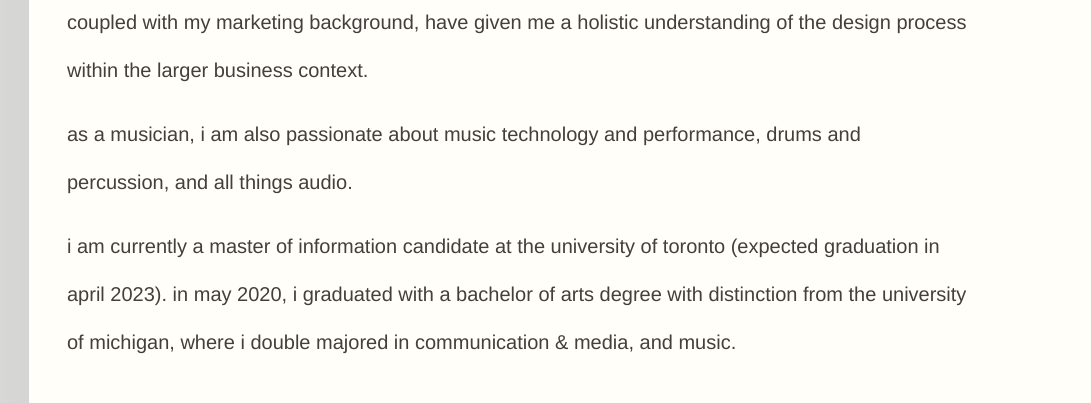
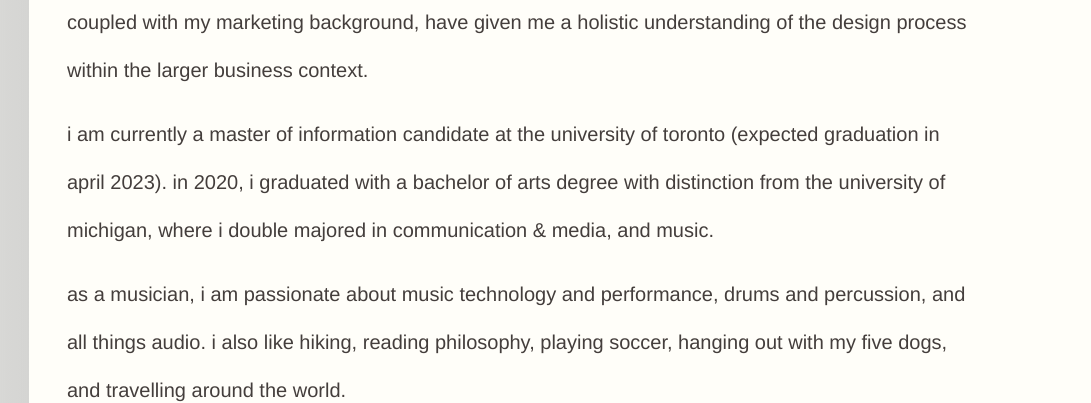
Before and after one commit to amahimtu/website, a plain HTML site: page about.html in a window 1280 px wide. Shown: the part 401-804 px from the top of the page, 189-1280 px from the left. Drawn offline with nearby package versions, Linux system fonts and the light colour scheme; a web font is replaced by a local one.

Commit message:
added to about page

```diff
--- a/about.html
+++ b/about.html
@@ -52,8 +52,8 @@
 
 		<p>Hi, I’m a UX and product designer. I leverage principles and concepts from human-computer interaction (HCI) and marketing to design intuitive experiences and products that are useful, usable, and desirable.</p>
 		<p>Before transitioning into design, I worked in the marketing divisions of world-renowned companies in the audio and music industries, namely Shure Incorporated and Pearl Corporation. My UX skills, coupled with my marketing background, have given me a holistic understanding of the design process within the larger business context.</p>
-		<p>As a musician, I am also passionate about music technology and performance, drums and percussion, and all things audio.</p>
-		<p>I am currently a Master of Information Candidate at the University of Toronto (expected graduation in April 2023). In May 2020, I graduated with a Bachelor of Arts degree with distinction from the University of Michigan, where I double majored in communication & media, and music.</p><br>
+		<p>I am currently a Master of Information Candidate at the University of Toronto (expected graduation in April 2023). In 2020, I graduated with a Bachelor of Arts degree with distinction from the University of Michigan, where I double majored in communication & media, and music.</p>
+		<p>As a musician, I am passionate about music technology and performance, drums and percussion, and all things audio. I also like hiking, reading philosophy, playing soccer, hanging out with my five dogs, and travelling around the world.</p><br>
 		<button id="view-project-button"><a href="akshay-mahimtura-resume.pdf" target="_blank">Download Resume.</a></button><br>
 
 		<!--<p>Skills: Wireframing, prototyping, information architecture, affinity diagramming, usability testing, user interviews, responsive web design, copywriting, music production, figma, XD, HTML, CSS, Bootstrap, JavaScript, Photoshop, Illustrator, InDesign, Salesforce, Mailchimp, Microsoft Excel, Google Workspace, Ableton Live, Logic Pro</p>-->
--- a/css/personalwebsite.css
+++ b/css/personalwebsite.css
@@ -346,7 +346,7 @@
 
 .contact-info{
 	font-size:1.25em;
-	padding-left:18%;
+	padding-left:20%;
 	line-height: 3rem;
 	padding-top: 0;
 
```
